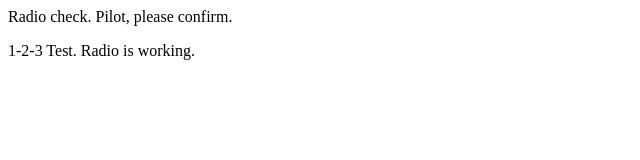
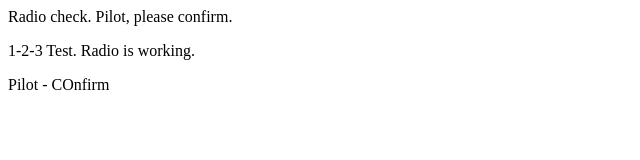
Before and after one commit to Lb-LC101/Communication-Log, a plain HTML site: page index.html in a window 1280 px wide. Shown: the whole page, without its empty margins (0-640 px from the left). Drawn offline with Linux system fonts and the light colour scheme.

Commit message:
Pilot message

```diff
--- a/index.html
+++ b/index.html
@@ -2,5 +2,6 @@
 <body>
    <p>Radio check. Pilot, please confirm.</p>
    <p>1-2-3 Test.  Radio is working.</p>
+   <p>Pilot - COnfirm</p>
 </body>
 </html>
```
